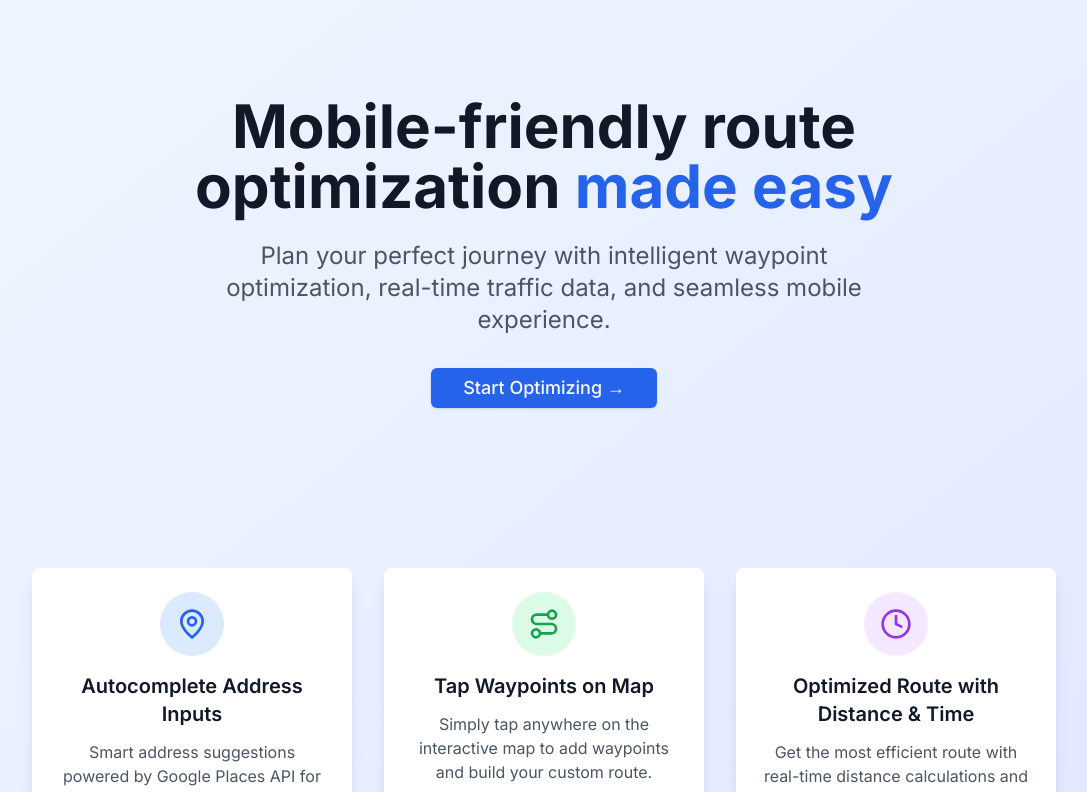
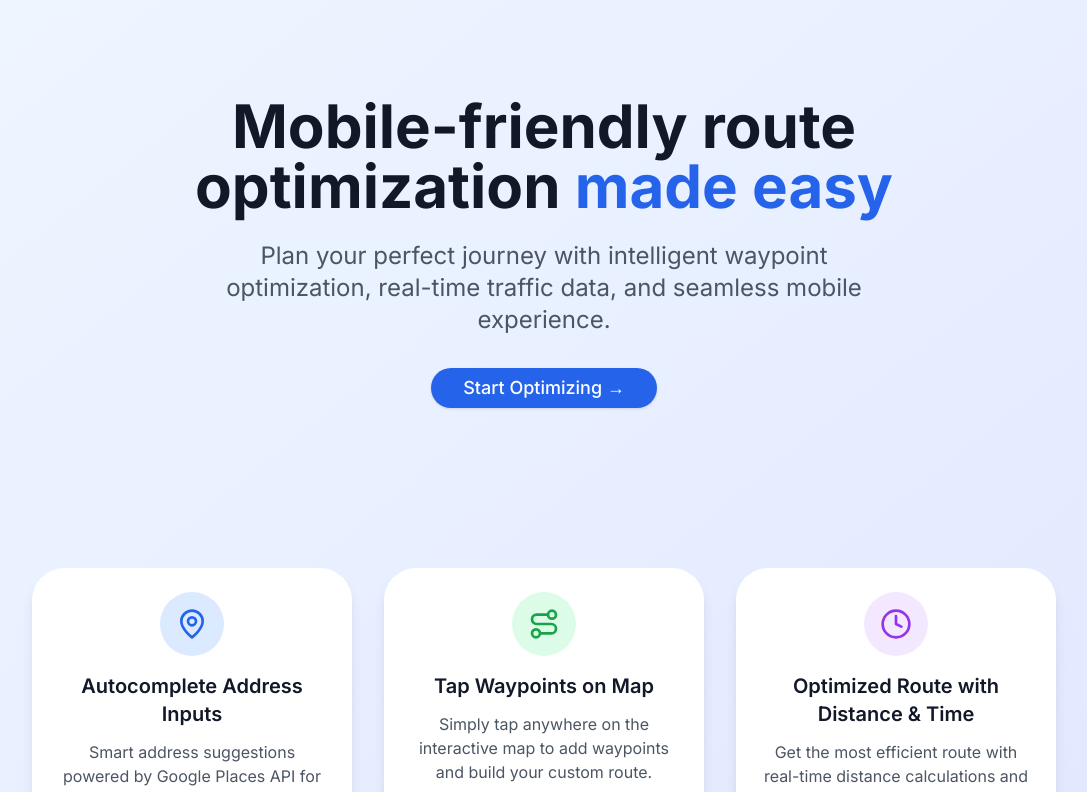
Before and after one commit to jasminaaa20/smart-route, a Next.js app: page / in a window 1280 px wide. Shown: the top 792 px of the page, without its empty margins (96-1183 px from the left). Built offline with nearby package versions, Linux system fonts and the light colour scheme; no server answers.

Commit message:
feat: update color variables and extend theme configuration in Tailwind CSS

```diff
--- a/app/globals.css
+++ b/app/globals.css
@@ -5,47 +5,108 @@
 @layer base {
   :root {
     --background: 0 0% 100%;
-    --foreground: 222.2 84% 4.9%;
-    --card: 0 0% 100%;
-    --card-foreground: 222.2 84% 4.9%;
+    --foreground: 210 25% 7.8431%;
+    --card: 180 6.6667% 97.0588%;
+    --card-foreground: 210 25% 7.8431%;
     --popover: 0 0% 100%;
-    --popover-foreground: 222.2 84% 4.9%;
-    --primary: 221.2 83.2% 53.3%;
-    --primary-foreground: 210 40% 98%;
-    --secondary: 210 40% 96%;
-    --secondary-foreground: 222.2 84% 4.9%;
-    --muted: 210 40% 96%;
-    --muted-foreground: 215.4 16.3% 46.9%;
-    --accent: 210 40% 96%;
-    --accent-foreground: 222.2 84% 4.9%;
-    --destructive: 0 84.2% 60.2%;
-    --destructive-foreground: 210 40% 98%;
-    --border: 214.3 31.8% 91.4%;
-    --input: 214.3 31.8% 91.4%;
-    --ring: 221.2 83.2% 53.3%;
-    --radius: 0.5rem;
+    --popover-foreground: 210 25% 7.8431%;
+    --primary: 203.8863 88.2845% 53.1373%;
+    --primary-foreground: 0 0% 100%;
+    --secondary: 210 25% 7.8431%;
+    --secondary-foreground: 0 0% 100%;
+    --muted: 240 1.9608% 90%;
+    --muted-foreground: 210 25% 7.8431%;
+    --accent: 211.5789 51.3514% 92.7451%;
+    --accent-foreground: 203.8863 88.2845% 53.1373%;
+    --destructive: 356.3033 90.5579% 54.3137%;
+    --destructive-foreground: 0 0% 100%;
+    --border: 201.4286 30.4348% 90.9804%;
+    --input: 200 23.0769% 97.451%;
+    --ring: 202.8169 89.1213% 53.1373%;
+    --chart-1: 203.8863 88.2845% 53.1373%;
+    --chart-2: 159.7826 100% 36.0784%;
+    --chart-3: 42.029 92.8251% 56.2745%;
+    --chart-4: 147.1429 78.5047% 41.9608%;
+    --chart-5: 341.4894 75.2% 50.9804%;
+    --sidebar: 180 6.6667% 97.0588%;
+    --sidebar-foreground: 210 25% 7.8431%;
+    --sidebar-primary: 203.8863 88.2845% 53.1373%;
+    --sidebar-primary-foreground: 0 0% 100%;
+    --sidebar-accent: 211.5789 51.3514% 92.7451%;
+    --sidebar-accent-foreground: 203.8863 88.2845% 53.1373%;
+    --sidebar-border: 205 25% 90.5882%;
+    --sidebar-ring: 202.8169 89.1213% 53.1373%;
+    --font-sans: Geist Mono, ui-monospace, monospace;
+    --font-serif: Geist Mono, ui-monospace, monospace;
+    --font-mono: Geist Mono, ui-monospace, monospace;
+    --radius: 2rem;
+    --shadow-2xs: 0px 2px 0px 0px hsl(202.8169 89.1213% 53.1373% / 0);
+    --shadow-xs: 0px 2px 0px 0px hsl(202.8169 89.1213% 53.1373% / 0);
+    --shadow-sm: 0px 2px 0px 0px hsl(202.8169 89.1213% 53.1373% / 0),
+      0px 1px 2px -1px hsl(202.8169 89.1213% 53.1373% / 0);
+    --shadow: 0px 2px 0px 0px hsl(202.8169 89.1213% 53.1373% / 0),
+      0px 1px 2px -1px hsl(202.8169 89.1213% 53.1373% / 0);
+    --shadow-md: 0px 2px 0px 0px hsl(202.8169 89.1213% 53.1373% / 0),
+      0px 2px 4px -1px hsl(202.8169 89.1213% 53.1373% / 0);
+    --shadow-lg: 0px 2px 0px 0px hsl(202.8169 89.1213% 53.1373% / 0),
+      0px 4px 6px -1px hsl(202.8169 89.1213% 53.1373% / 0);
+    --shadow-xl: 0px 2px 0px 0px hsl(202.8169 89.1213% 53.1373% / 0),
+      0px 8px 10px -1px hsl(202.8169 89.1213% 53.1373% / 0);
+    --shadow-2xl: 0px 2px 0px 0px hsl(202.8169 89.1213% 53.1373% / 0);
+    --tracking-normal: 0.025em;
+    --spacing: 0.25rem;
   }
 
   .dark {
-    --background: 222.2 84% 4.9%;
-    --foreground: 210 40% 98%;
-    --card: 222.2 84% 4.9%;
-    --card-foreground: 210 40% 98%;
-    --popover: 222.2 84% 4.9%;
-    --popover-foreground: 210 40% 98%;
-    --primary: 217.2 91.2% 59.8%;
-    --primary-foreground: 222.2 84% 4.9%;
-    --secondary: 217.2 32.6% 17.5%;
-    --secondary-foreground: 210 40% 98%;
-    --muted: 217.2 32.6% 17.5%;
-    --muted-foreground: 215 20.2% 65.1%;
-    --accent: 217.2 32.6% 17.5%;
-    --accent-foreground: 210 40% 98%;
-    --destructive: 0 62.8% 30.6%;
-    --destructive-foreground: 210 40% 98%;
-    --border: 217.2 32.6% 17.5%;
-    --input: 217.2 32.6% 17.5%;
-    --ring: 224.3 76.3% 94.1%;
+    --background: 0 0% 0%;
+    --foreground: 200 6.6667% 91.1765%;
+    --card: 228 9.8039% 10%;
+    --card-foreground: 0 0% 85.098%;
+    --popover: 0 0% 0%;
+    --popover-foreground: 200 6.6667% 91.1765%;
+    --primary: 203.7736 87.6033% 52.549%;
+    --primary-foreground: 0 0% 100%;
+    --secondary: 195 15.3846% 94.902%;
+    --secondary-foreground: 210 25% 7.8431%;
+    --muted: 0 0% 9.4118%;
+    --muted-foreground: 210 3.3898% 46.2745%;
+    --accent: 205.7143 70% 7.8431%;
+    --accent-foreground: 203.7736 87.6033% 52.549%;
+    --destructive: 356.3033 90.5579% 54.3137%;
+    --destructive-foreground: 0 0% 100%;
+    --border: 210 5.2632% 14.902%;
+    --input: 207.6923 27.6596% 18.4314%;
+    --ring: 202.8169 89.1213% 53.1373%;
+    --chart-1: 203.8863 88.2845% 53.1373%;
+    --chart-2: 159.7826 100% 36.0784%;
+    --chart-3: 42.029 92.8251% 56.2745%;
+    --chart-4: 147.1429 78.5047% 41.9608%;
+    --chart-5: 341.4894 75.2% 50.9804%;
+    --sidebar: 228 9.8039% 10%;
+    --sidebar-foreground: 0 0% 85.098%;
+    --sidebar-primary: 202.8169 89.1213% 53.1373%;
+    --sidebar-primary-foreground: 0 0% 100%;
+    --sidebar-accent: 205.7143 70% 7.8431%;
+    --sidebar-accent-foreground: 203.7736 87.6033% 52.549%;
+    --sidebar-border: 205.7143 15.7895% 26.0784%;
+    --sidebar-ring: 202.8169 89.1213% 53.1373%;
+    --font-sans: Geist Mono, ui-monospace, monospace;
+    --font-serif: Geist Mono, ui-monospace, monospace;
+    --font-mono: Geist Mono, ui-monospace, monospace;
+    --radius: 2rem;
+    --shadow-2xs: 0px 2px 0px 0px hsl(202.8169 89.1213% 53.1373% / 0);
+    --shadow-xs: 0px 2px 0px 0px hsl(202.8169 89.1213% 53.1373% / 0);
+    --shadow-sm: 0px 2px 0px 0px hsl(202.8169 89.1213% 53.1373% / 0),
+      0px 1px 2px -1px hsl(202.8169 89.1213% 53.1373% / 0);
+    --shadow: 0px 2px 0px 0px hsl(202.8169 89.1213% 53.1373% / 0),
+      0px 1px 2px -1px hsl(202.8169 89.1213% 53.1373% / 0);
+    --shadow-md: 0px 2px 0px 0px hsl(202.8169 89.1213% 53.1373% / 0),
+      0px 2px 4px -1px hsl(202.8169 89.1213% 53.1373% / 0);
+    --shadow-lg: 0px 2px 0px 0px hsl(202.8169 89.1213% 53.1373% / 0),
+      0px 4px 6px -1px hsl(202.8169 89.1213% 53.1373% / 0);
+    --shadow-xl: 0px 2px 0px 0px hsl(202.8169 89.1213% 53.1373% / 0),
+      0px 8px 10px -1px hsl(202.8169 89.1213% 53.1373% / 0);
+    --shadow-2xl: 0px 2px 0px 0px hsl(202.8169 89.1213% 53.1373% / 0);
   }
 }
 
--- a/tailwind.config.ts
+++ b/tailwind.config.ts
@@ -1,63 +1,70 @@
-import type { Config } from "tailwindcss";
-
-const config: Config = {
+/** @type {import('tailwindcss').Config} */
+module.exports = {
   darkMode: ["class"],
-    content: [
-    "./pages/**/*.{js,ts,jsx,tsx,mdx}",
-    "./components/**/*.{js,ts,jsx,tsx,mdx}",
-    "./app/**/*.{js,ts,jsx,tsx,mdx}",
-  ],
   theme: {
     extend: {
       colors: {
-  			background: 'hsl(var(--background))',
-  			foreground: 'hsl(var(--foreground))',
-  			card: {
-  				DEFAULT: 'hsl(var(--card))',
-  				foreground: 'hsl(var(--card-foreground))'
+        border: "var(--border)",
+        input: "var(--input)",
+        ring: "var(--ring)",
+        background: "var(--background)",
+        foreground: "var(--foreground)",
+        primary: {
+          DEFAULT: "var(--primary)",
+          foreground: "var(--primary-foreground)",
+        },
+        secondary: {
+          DEFAULT: "var(--secondary)",
+          foreground: "var(--secondary-foreground)",
+        },
+        destructive: {
+          DEFAULT: "var(--destructive)",
+          foreground: "var(--destructive-foreground)",
+        },
+        muted: {
+          DEFAULT: "var(--muted)",
+          foreground: "var(--muted-foreground)",
+        },
+        accent: {
+          DEFAULT: "var(--accent)",
+          foreground: "var(--accent-foreground)",
         },
         popover: {
-  				DEFAULT: 'hsl(var(--popover))',
-  				foreground: 'hsl(var(--popover-foreground))'
+          DEFAULT: "var(--popover)",
+          foreground: "var(--popover-foreground)",
         },
-  			primary: {
-  				DEFAULT: 'hsl(var(--primary))',
-  				foreground: 'hsl(var(--primary-foreground))'
+        card: {
+          DEFAULT: "var(--card)",
+          foreground: "var(--card-foreground)",
         },
-  			secondary: {
-  				DEFAULT: 'hsl(var(--secondary))',
-  				foreground: 'hsl(var(--secondary-foreground))'
+        sidebar: {
+          DEFAULT: "var(--sidebar)",
+          foreground: "var(--sidebar-foreground)",
+          primary: "var(--sidebar-primary)",
+          "primary-foreground": "var(--sidebar-primary-foreground)",
+          accent: "var(--sidebar-accent)",
+          "accent-foreground": "var(--sidebar-accent-foreground)",
+          border: "var(--sidebar-border)",
+          ring: "var(--sidebar-ring)",
         },
-  			muted: {
-  				DEFAULT: 'hsl(var(--muted))',
-  				foreground: 'hsl(var(--muted-foreground))'
+        chart: {
+          1: "var(--chart-1)",
+          2: "var(--chart-2)",
+          3: "var(--chart-3)",
+          4: "var(--chart-4)",
+          5: "var(--chart-5)",
         },
-  			accent: {
-  				DEFAULT: 'hsl(var(--accent))',
-  				foreground: 'hsl(var(--accent-foreground))'
-  			},
-  			destructive: {
-  				DEFAULT: 'hsl(var(--destructive))',
-  				foreground: 'hsl(var(--destructive-foreground))'
-  			},
-  			border: 'hsl(var(--border))',
-  			input: 'hsl(var(--input))',
-  			ring: 'hsl(var(--ring))',
-  			chart: {
-  				'1': 'hsl(var(--chart-1))',
-  				'2': 'hsl(var(--chart-2))',
-  				'3': 'hsl(var(--chart-3))',
-  				'4': 'hsl(var(--chart-4))',
-  				'5': 'hsl(var(--chart-5))'
-  			}
       },
       borderRadius: {
-  			lg: 'var(--radius)',
-  			md: 'calc(var(--radius) - 2px)',
-  			sm: 'calc(var(--radius) - 4px)'
-  		}
-  	}
+        lg: "var(--radius)",
+        md: "calc(var(--radius) - 2px)",
+        sm: "calc(var(--radius) - 4px)",
       },
-  plugins: [require("tailwindcss-animate")],
+      fontFamily: {
+        sans: ["var(--font-sans)"],
+        serif: ["var(--font-serif)"],
+        mono: ["var(--font-mono)"],
+      },
+    },
+  },
 };
-export default config;
```
Lines whose indentation alone changed are shown as unchanged.
